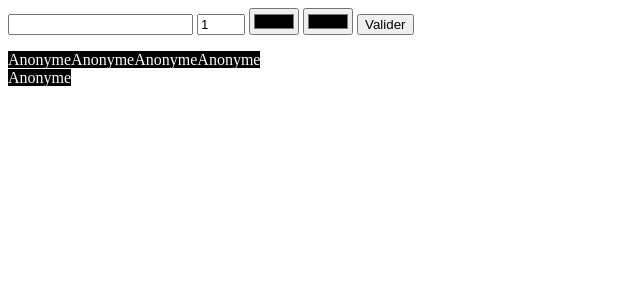
After one commit to CodeMathis/tds-web-2022, a PHP site: page /form2.php in a window 1280 px wide. The commit adds this page. Shown: the top 300 px of the page, without its empty margins (0-640 px from the left). Run offline with PHP 8.4, Linux system fonts and the light colour scheme.

Commit message:
update php

```diff
--- /dev/null
+++ b/php/form2.php
@@ -0,0 +1,24 @@
+<?php
+$prenom = $_GET["prenom"]??"Anonyme";
+$max = $_GET["nb"]??5;
+$color = $_GET["color"]??"white";
+$bgcolor = $_GET["bgcolor"]??"black";
+?>
+
+<form method="get" action="form2.php">
+    <input type="text" name="prenom">
+    <input type="number" value="1" max="6" min="1" name="max">
+    <input type="color" name="color">
+    <input type="color" name="bgcolor">
+    <button type="submit">Valider</button>
+</form>
+
+<?php
+foreach (range(1, $max) as $number) {
+    if ($number > 4) {
+        echo "<br>";
+    }
+    echo "<h$number, style='color: $color;background-color: $bgcolor'>$prenom</h$number>";
+}
+
+?>
--- a/php/variable.php
+++ b/php/variable.php
@@ -12,8 +12,9 @@ foreach (range(0,5) as $number){
 	echo "<br>$max";
 }
 foreach (range(1,$max) as $number){
-    if ($number > 6){
+    if ($number > 4){
         echo "<br>";
     }
 	echo "<h$number, style='color: $color;background-color: $bgcolor'>$prenom</h$number>";
 }
+?>
```
Also changed, not shown: php/calc.php (added, +10 -0 lines).
